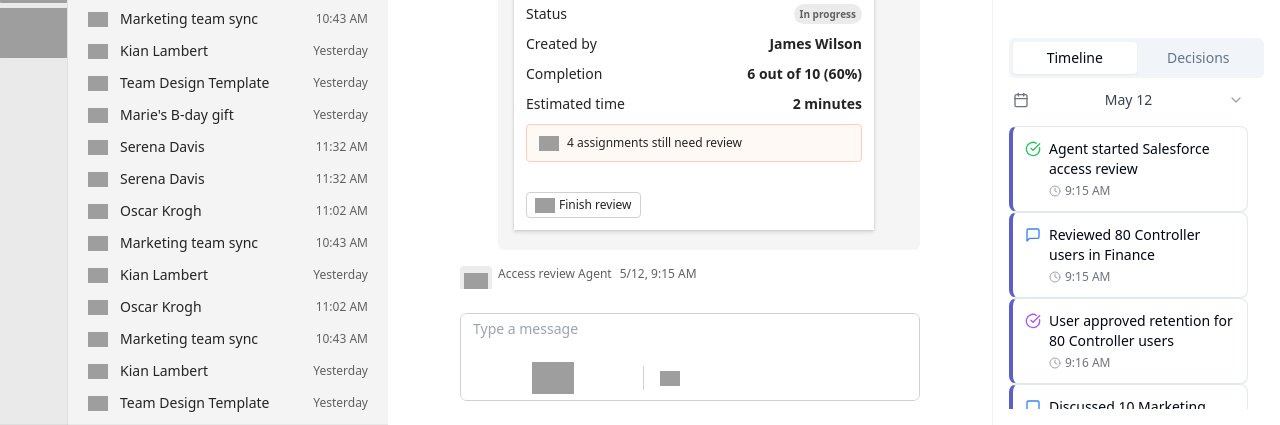
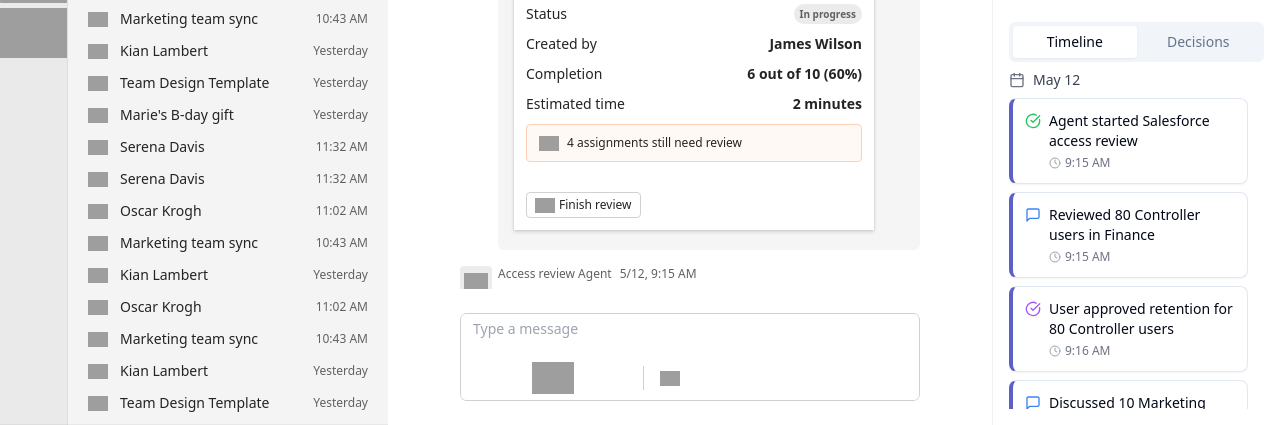
Before and after one commit to HugoPalomares/chat-scene, a React (Vite) app: page / in a window 1280 px wide. Both pictures are taken after a click on the button 1246 px from the left and 77 px from the top of the page. Shown: the part 375-800 px from the top of the page. Built offline with nearby package versions, Linux system fonts and the light colour scheme; grey boxes are pictures that could not be loaded.

Commit message:
Reverted to edit edt-4cb68cf6-6e69-4e6c-8800-ce8e5922b044: "Fix: Resolve ConversationSummary redeclaration error
The ConversationSummary component was being redeclared, causing a TypeScript error. This commit resolves the error."

```diff
--- a/src/components/shell/ConversationSummary.tsx
+++ b/src/components/shell/ConversationSummary.tsx
@@ -1,12 +1,11 @@
+
 import React from "react";
 import { Tabs, TabsContent, TabsList, TabsTrigger } from "@/components/ui/tabs";
 import { Accordion, AccordionContent, AccordionItem, AccordionTrigger } from "@/components/ui/accordion";
 import { Card, CardContent } from "@/components/ui/card";
 import { Badge } from "@/components/ui/badge";
-import { Calendar, Clock, MessageSquare, CheckCircle, AlertCircle, TrendingUp, ChevronDown, ChevronUp } from "lucide-react";
+import { Calendar, Clock, MessageSquare, CheckCircle, AlertCircle, TrendingUp } from "lucide-react";
 import { ScrollArea } from "@/components/ui/scroll-area";
-import { Collapsible, CollapsibleContent, CollapsibleTrigger } from "@/components/ui/collapsible";
-import { cn } from "@/lib/utils";
 
 interface ConversationSummaryProps {
   onEventClick?: (messageId: string) => void;
@@ -83,7 +82,7 @@ export const ConversationSummary: React.FC<ConversationSummaryProps> = ({ onEven
   return (
     <div className="h-full overflow-hidden flex flex-col">
       {/* Confidence Summary Section - Stock Market Style */}
-      <div className="mb-10 p-3 border border-[rgba(0,0,0,0.1)] rounded-md bg-white">
+      <div className="mb-6 p-3 border border-[rgba(0,0,0,0.1)] rounded-md bg-white">
         <div className="flex items-center justify-between mb-1">
           <h3 className="text-xs uppercase font-semibold text-gray-500">Agent Confidence</h3>
           <div className="flex items-center gap-1">
@@ -117,16 +116,12 @@ export const ConversationSummary: React.FC<ConversationSummaryProps> = ({ onEven
           <ScrollArea className="h-full pr-4">
             {summaryData.timeline.map((day, dayIndex) => (
               <div key={dayIndex} className="mb-4">
-                <Collapsible defaultOpen className="w-full">
                 <div className="flex items-center gap-2 mb-2">
-                    <CollapsibleTrigger className="flex items-center gap-2 hover:bg-gray-50 p-1 rounded-md w-full focus-visible:outline-none">
                   <Calendar className="h-4 w-4 text-gray-500" />
-                      <h3 className="text-sm font-medium text-gray-700 flex-1">{day.date}</h3>
-                      <ChevronDown className="h-4 w-4 text-gray-400 transition-transform duration-200 collapsible-icon" />
-                    </CollapsibleTrigger>
+                  <h3 className="text-sm font-medium text-gray-700">{day.date}</h3>
                 </div>
 
-                  <CollapsibleContent className="space-y-2">
+                <div className="space-y-2">
                   {day.events.map((event, eventIndex) => (
                     <Card
                       key={eventIndex}
@@ -149,8 +144,7 @@ export const ConversationSummary: React.FC<ConversationSummaryProps> = ({ onEven
                       </CardContent>
                     </Card>
                   ))}
-                  </CollapsibleContent>
-                </Collapsible>
+                </div>
               </div>
             ))}
           </ScrollArea>
--- a/src/components/ui/collapsible.tsx
+++ b/src/components/ui/collapsible.tsx
@@ -1,39 +1,9 @@
-
-import * as React from "react"
 import * as CollapsiblePrimitive from "@radix-ui/react-collapsible"
-import { cn } from "@/lib/utils"
 
 const Collapsible = CollapsiblePrimitive.Root
 
-const CollapsibleTrigger = React.forwardRef<
-  React.ElementRef<typeof CollapsiblePrimitive.CollapsibleTrigger>,
-  React.ComponentPropsWithoutRef<typeof CollapsiblePrimitive.CollapsibleTrigger>
->(({ className, children, ...props }, ref) => (
-  <CollapsiblePrimitive.CollapsibleTrigger
-    ref={ref}
-    className={cn("", className)}
-    {...props}
-  >
-    {children}
-  </CollapsiblePrimitive.CollapsibleTrigger>
-))
-CollapsibleTrigger.displayName = CollapsiblePrimitive.CollapsibleTrigger.displayName
+const CollapsibleTrigger = CollapsiblePrimitive.CollapsibleTrigger
 
-const CollapsibleContent = React.forwardRef<
-  React.ElementRef<typeof CollapsiblePrimitive.CollapsibleContent>,
-  React.ComponentPropsWithoutRef<typeof CollapsiblePrimitive.CollapsibleContent>
->(({ className, children, ...props }, ref) => (
-  <CollapsiblePrimitive.CollapsibleContent
-    ref={ref}
-    className={cn(
-      "overflow-hidden data-[state=closed]:animate-accordion-up data-[state=open]:animate-accordion-down transition-all",
-      className
-    )}
-    {...props}
-  >
-    <div className="py-1">{children}</div>
-  </CollapsiblePrimitive.CollapsibleContent>
-))
-CollapsibleContent.displayName = CollapsiblePrimitive.CollapsibleContent.displayName
+const CollapsibleContent = CollapsiblePrimitive.CollapsibleContent
 
 export { Collapsible, CollapsibleTrigger, CollapsibleContent }
```
Lines whose indentation alone changed are shown as unchanged.
